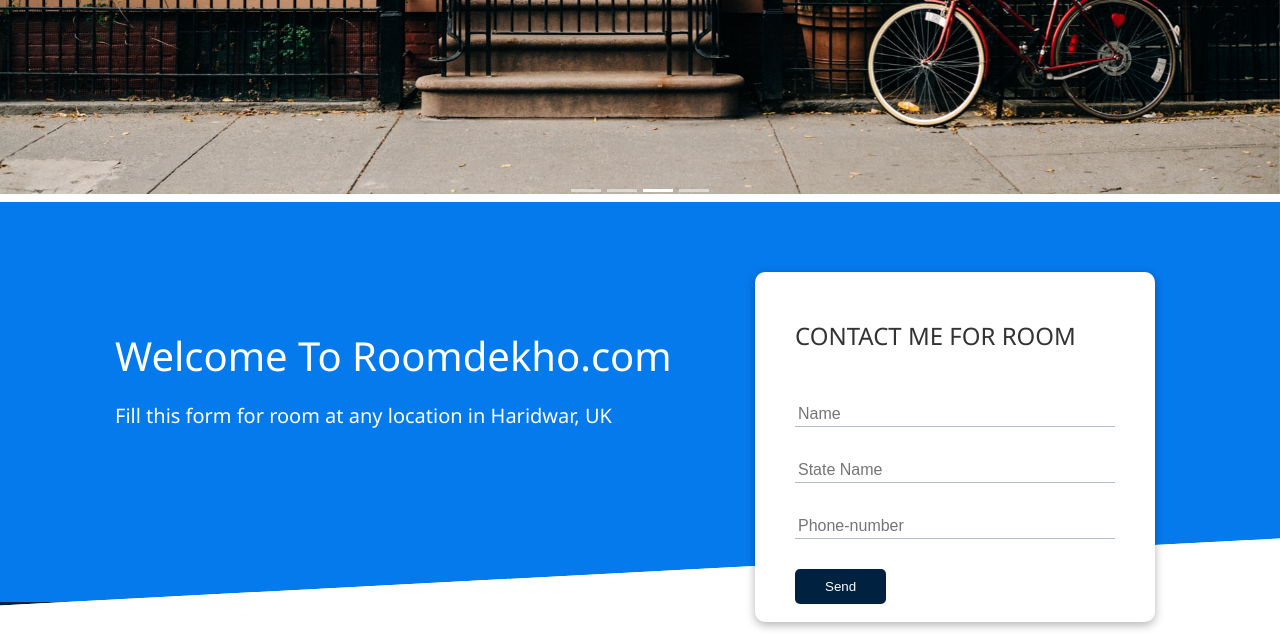
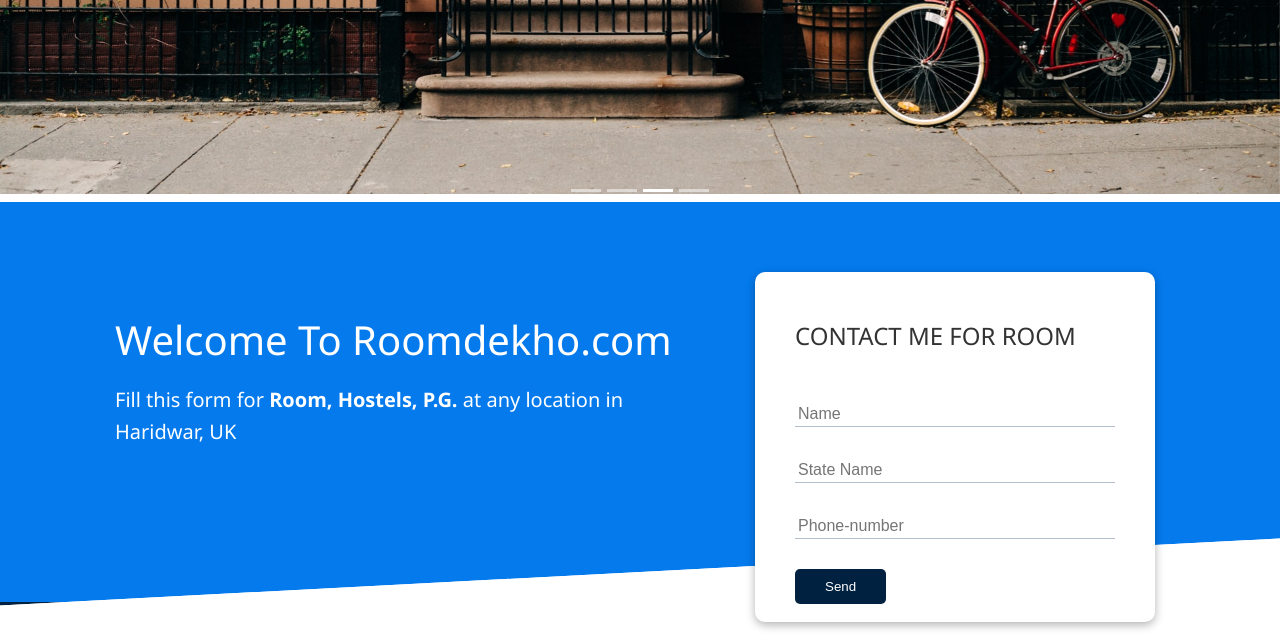
Before and after one commit to bornasacoder/Roomdekho, a plain HTML site: page index.html in a window 1280 px wide. Shown: the part 731-1367 px from the top of the page. Drawn offline with nearby package versions, Linux system fonts and the light colour scheme.

Commit message:
Update index.html

```diff
--- a/index.html
+++ b/index.html
@@ -80,7 +80,8 @@
     <div class="container grid">
         <div class="showcase-text">
             <h1>Welcome To Roomdekho.com</h1>
-            <p class="lead">Fill this form for room at any location in Haridwar, UK</p>
+            <p class="lead">Fill this form for <b> Room, Hostels, P.G.
+                </b> at any location in Haridwar, UK</p>
         </div>
         <div class="showcase-form card">
             <h2>CONTACT ME FOR ROOM</h2>
```
